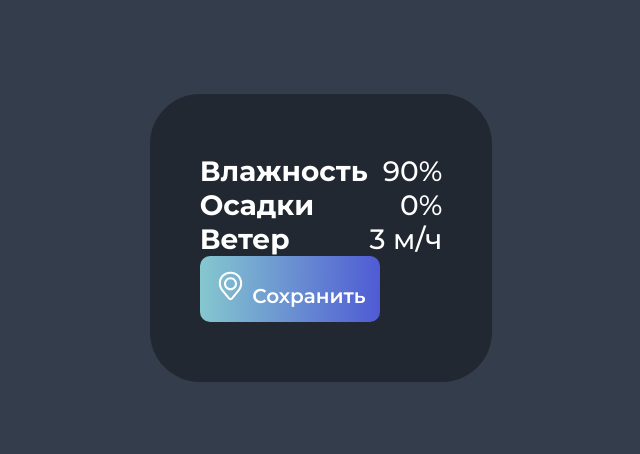
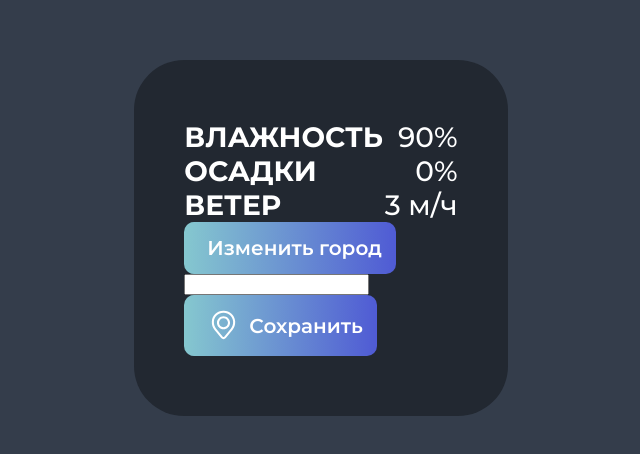
Before and after one commit to 183Natasha/WeatherVue-app, a Vue app: page / in a window 1280 px wide. Shown: the part 170-624 px from the top of the page, without its empty margins (319-959 px from the left). Built offline with nearby package versions, Linux system fonts and the light colour scheme.

Commit message:
ввод города

```diff
--- a/src/App.vue
+++ b/src/App.vue
@@ -1,7 +1,7 @@
 <script setup>
-import AppButton from './components/Button/AppButton.vue';
 import ApppStat from './components/ApppStat.vue';
-import IconLocation from './components/icons/IconLocation.vue';
+import CitySelect from './components/CitySelect.vue';
+
 
 const data = {
     label: "Влажность",
@@ -15,10 +15,8 @@ const data = {
         <ApppStat v-bind="data"></ApppStat>
         <ApppStat label="Осадки" stat="0%"></ApppStat>
         <ApppStat label="Ветер" stat="3 м/ч"></ApppStat>
-        <AppButton>
-            <IconLocation></IconLocation>
-            Сохранить
-        </AppButton>
+        <CitySelect></CitySelect>
+
     </main>
 
 </template>
--- a/src/components/ApppStat.vue
+++ b/src/components/ApppStat.vue
@@ -18,10 +18,12 @@ const {label='Не задано', stat}=defineProps({
     justify-content: space-between;
     gap: 15px;;
     font-size: 28px;
+
 }
 
 .stat-name {
     font-weight: 700;
+    text-transform: uppercase;
 }
 
 .stat-value {
--- a/src/components/Button/AppButton.vue
+++ b/src/components/Button/AppButton.vue
@@ -20,6 +20,9 @@
     color: var(--color-primary);
     font-weight: 600;
     cursor: pointer;
+    display: flex;
+    gap: 9px;
+    align-items: center;
 }
 
 .btn:hover {
--- /dev/null
+++ b/src/components/CitySelect.vue
@@ -0,0 +1,20 @@
+<script setup>
+import AppButton from './Button/AppButton.vue';
+import IconLocation from './icons/IconLocation.vue';
+
+</script>
+
+<template>
+    <AppButton>
+        Изменить город
+    </AppButton>
+    <input id="city" type="text" name="city">
+    <AppButton>
+        <IconLocation></IconLocation>
+        Сохранить
+    </AppButton>
+
+
+</template>
+
+<style scoped></style>
```
